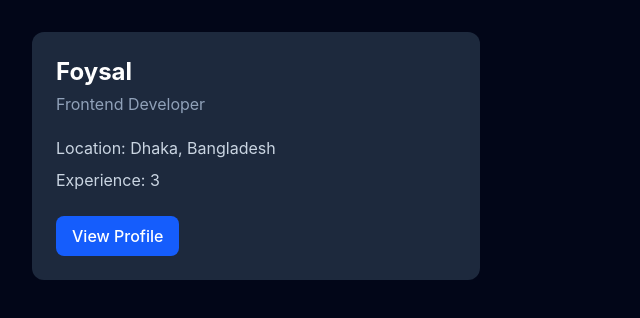
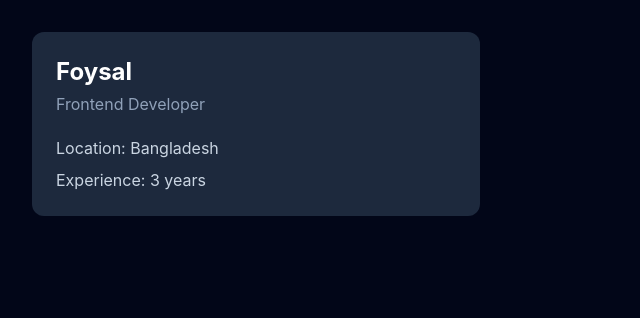
Before and after one commit to foysaliio/React-Mastery-Journey, a React (Vite) app: page / in a window 1280 px wide. Shown: the top 318 px of the page, without its empty margins (0-640 px from the left). Built offline with nearby package versions, Linux system fonts and the light colour scheme.

Commit message:
feat(react): understand parent child relationship

```diff
--- a/src/components/ProfileCard.tsx
+++ b/src/components/ProfileCard.tsx
@@ -2,18 +2,17 @@ import ProfileHeader from "./ProfileHeader";
 import ProfileInfo from "./ProfileInfo";
 
 const ProfileCard = () => {
+  const name: string = "Foysal";
+  const role: string = "Frontend Developer";
+  const location: string = "Bangladesh";
+  const experience: number = 3;
+
   return (
     <article className="max-w-md rounded-xl bg-slate-800 p-6 text-white">
-      <ProfileHeader name="Foysal" role="Frontend Developer" />
+      {/* ProfileCard is the parent of these components */}
+      <ProfileHeader name={name} role={role} />
 
-      <ProfileInfo location="Dhaka, Bangladesh" experience={3} />
-
-      <button
-        className="mt-6 rounded-lg bg-blue-600 px-4 py-2 font-medium"
-        type="button"
-      >
-        View Profile
-      </button>
+      <ProfileInfo location={location} experience={experience} />
     </article>
   );
 };
--- a/src/components/ProfileInfo.tsx
+++ b/src/components/ProfileInfo.tsx
@@ -7,7 +7,7 @@ const ProfileInfo = ({ location, experience }: ProfileInfoProps) => {
   return (
     <div className="mt-5 space-y-2 text-slate-300">
       <p>Location: {location} </p>
-      <p>Experience: {experience} </p>
+      <p>Experience: {experience} years</p>
     </div>
   );
 };
```
